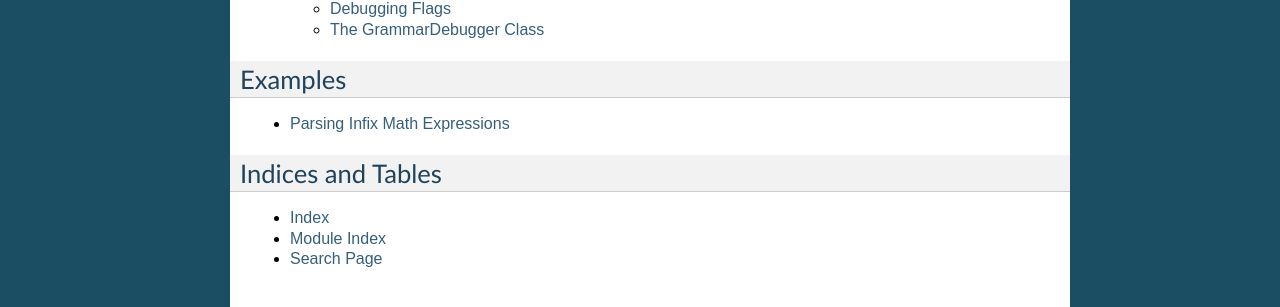
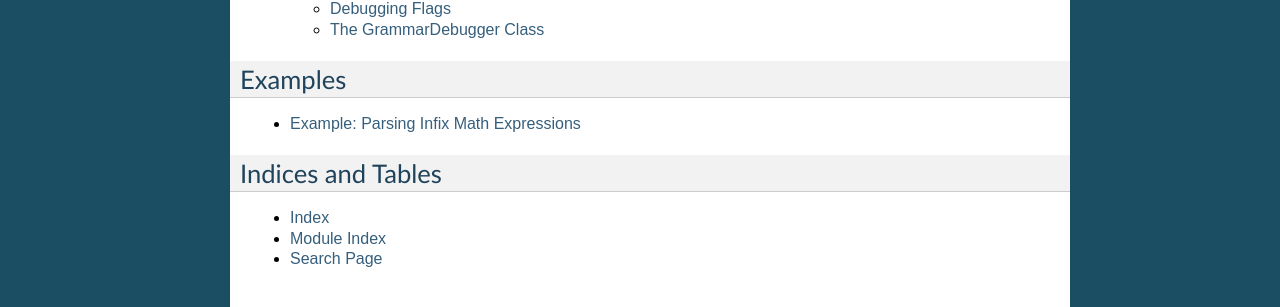
Before and after one commit to foogod/modgrammar, a Sphinx documentation site: the page built from doc/index.rst, in a window 1280 px wide. Shown: the part 690-997 px from the top of the page. Built offline with Sphinx 7.4.7, drawn with Linux system fonts in a browser that asks for light colours; some of the changed lines change nothing that is shown.

Commit message:
Couple of minor doc fixups

```diff
--- a/doc/examples/infix_precedence.rst
+++ b/doc/examples/infix_precedence.rst
@@ -1,6 +1,6 @@
-******************************
-Parsing Infix Math Expressions
-******************************
+***************************************
+Example: Parsing Infix Math Expressions
+***************************************
 
 Problem
 =======
--- a/doc/index.rst
+++ b/doc/index.rst
@@ -1,8 +1,3 @@
-.. Modgrammar documentation master file, created by
-   sphinx-quickstart on Thu Feb 24 13:19:13 2011.
-   You can adapt this file completely to your liking, but it should at least
-   contain the root `toctree` directive.
-
 ##########################
 The Modular Grammar Engine
 ##########################
```
